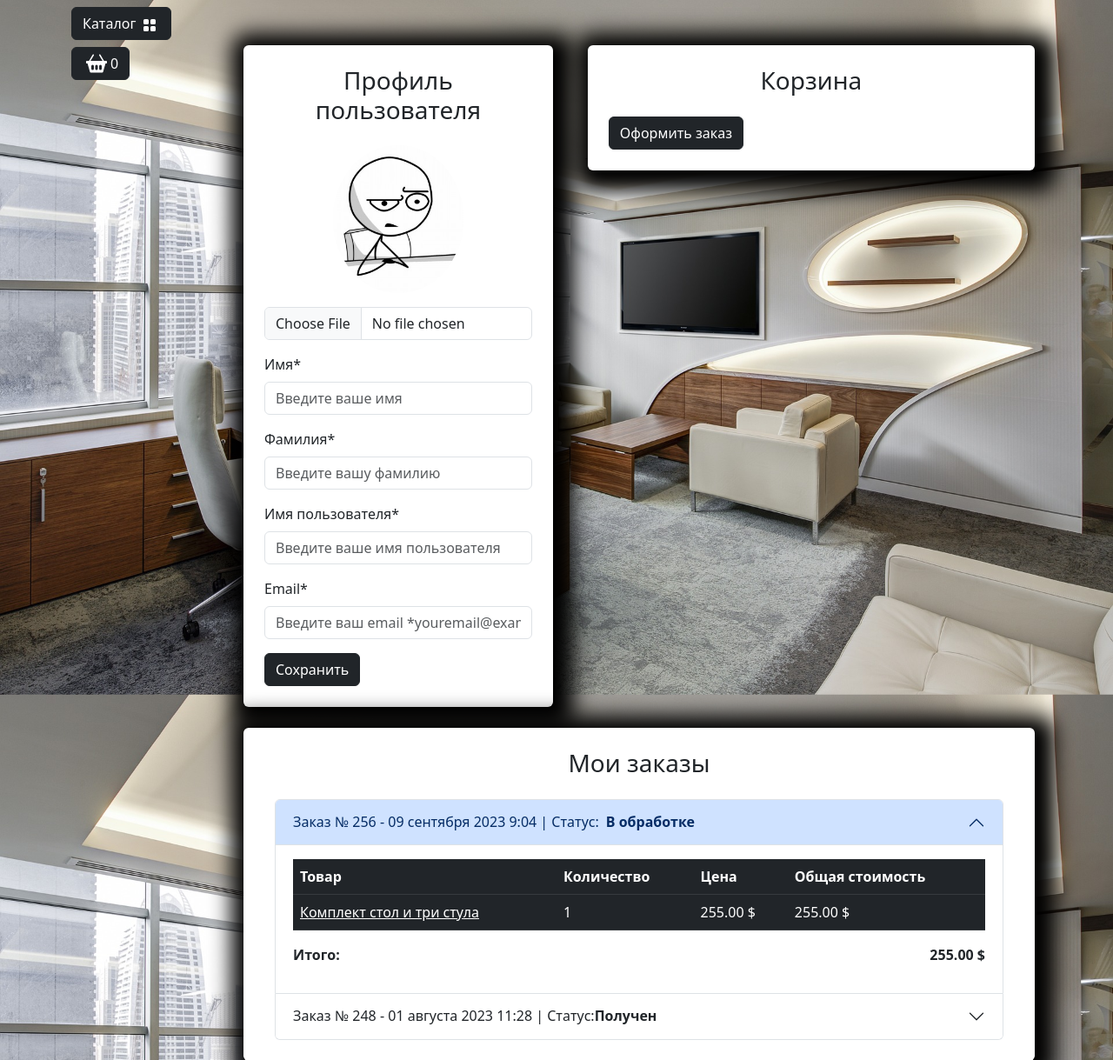
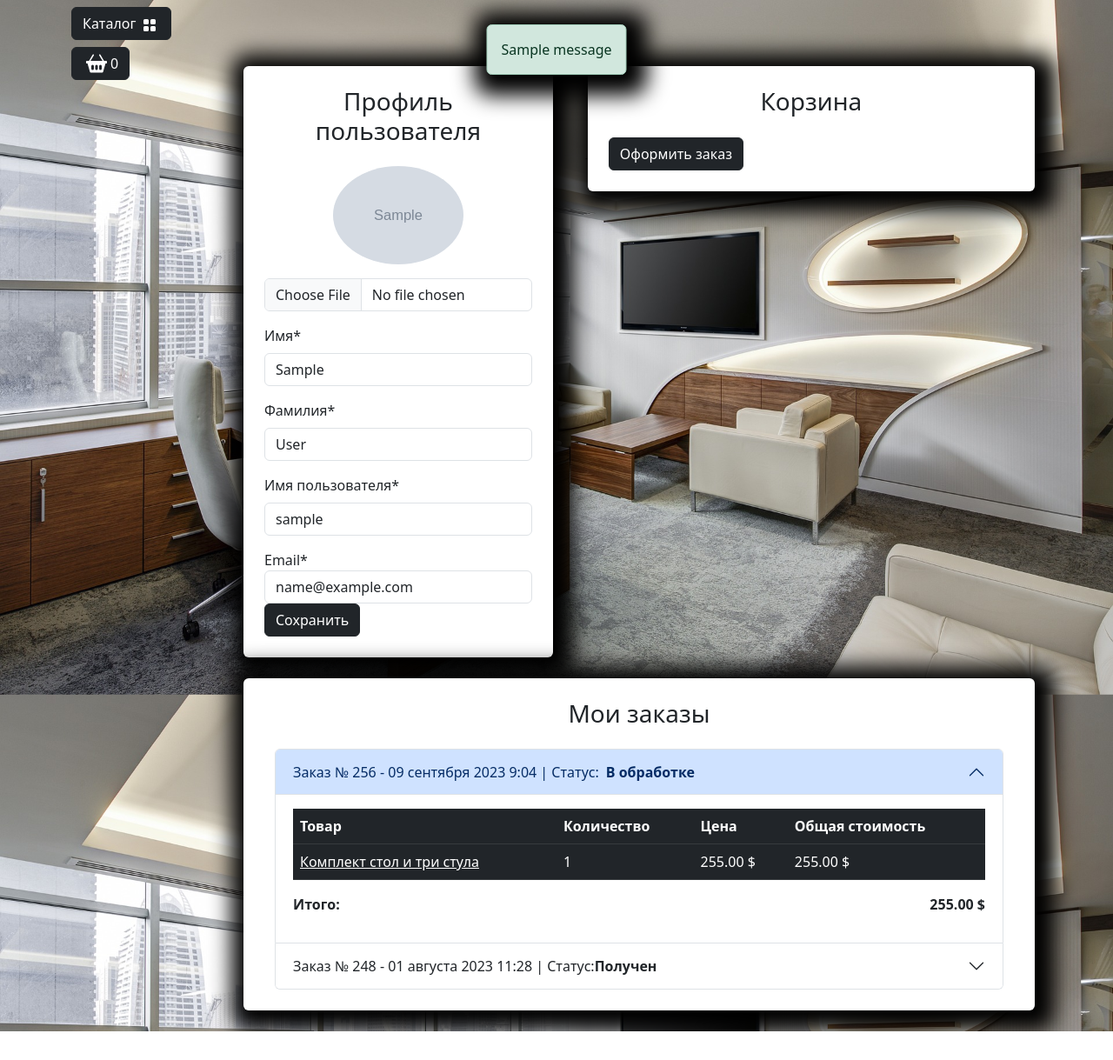
Before and after one commit to Saber21-web/app, a Django app: page /user/profile/ in a window 1280 px wide. Shown: the part 56-1275 px from the top of the page at 87% size. After the commit the page ends 1242 px from the top, so only its background shows below. Run offline with Django 5.2, Linux system fonts and the light colour scheme; a user stored in the database is signed in; tables that the repository leaves empty hold one stand-in row (values such as "Sample post"); grey boxes marked "Sample" are stand-in pictures; one stand-in notice (Sample message) is shown; some libraries are stand-ins or nearby versions.

Commit message:
Profile form, controller & notifications are ready

```diff
--- a/templates/includes/notifications.html
+++ b/templates/includes/notifications.html
@@ -1,4 +1,5 @@
 {% load static %}
+
 {% if form.non_field_errors %}
     <div class="container mt-4">
         <div class="row justify-content-center">
@@ -11,3 +12,27 @@
         </div>
     </div>
 {% endif %}
+
+<div class="container mt-4">
+    <div class="row justify-content-center">
+        <div class="col-md-6">
+            {% if messages %}
+                {% for message in messages %}
+                    {% if message.tags == 'success' %}
+                    <div id="notification" class="position-fixed start-50 translate-middle-x z-3 alert alert-success fade show custom-shadow" role="alert">
+                        {{ message }}
+                    </div>
+                    {% endif %}
+                    {% if message.tags == 'warning' %}
+                    <div id="notification" class="position-fixed start-50 translate-middle-x z-3 alert alert-danger fade show custom-shadow" role="alert">
+                        {{ message }}
+                    </div>
+                    {% endif %}
+                {% endfor %}
+            {% else %}
+            <div id="jq-notification" class="position-fixed start-50 translate-middle-x z-3 alert alert-success fade show custom-shadow" style="display: none;" role="alert">
+            </div>
+            {% endif %}
+        </div>
+    </div>
+</div>
--- a/users/forms.py
+++ b/users/forms.py
@@ -12,19 +12,6 @@
 
     username = forms.CharField()
     password = forms.CharField()
-
-    # username = forms.CharField(
-    #     label = 'Имя',
-    #     widget=forms.TextInput(attrs={"autofocus": True,
-    #                                   'class': 'form-control',
-    #                                   'placeholder': 'Введите ваше имя пользователя'})
-    # )
-    # password = forms.CharField(
-    #     label = 'Пароль',
-    #     widget=forms.PasswordInput(attrs={"autocomplete": "current-password",
-    #                                       'class': 'form-control',
-    #                                       'placeholder': 'Введите ваш пароль'})
-    # )
 
 class UserRegistrationForm(UserCreationForm):
 
@@ -46,52 +33,20 @@
     password1 = forms.CharField()
     password2 = forms.CharField()
 
+class ProfileForm(forms.ModelForm):
 
-    # first_name = forms.CharField(
-    #     widget=forms.TextInput(
-    #         attrs={
-    #             "class": "form-control",
-    #             "placeholder": "Введите ваше имя",
-    #         }
-    #     )
-    # )
-    # last_name = forms.CharField(
-    #     widget=forms.TextInput(
-    #         attrs={
-    #             "class": "form-control",
-    #             "placeholder": "Введите вашу фамилию",
-    #         }
-    #     )
-    # )
-    # username = forms.CharField(
-    #     widget=forms.TextInput(
-    #         attrs={
-    #             "class": "form-control",
-    #             "placeholder": "Введите ваше имя пользователя",
-    #         }
-    #     )
-    # )
-    # email = forms.CharField(
-    #     widget=forms.EmailInput(
-    #         attrs={
-    #             "class": "form-control",
-    #             "placeholder": "Введите ваш email *youremail@example.com",
-    #         }
-    #     )
-    # )
-    # password1 = forms.CharField(
-    #     widget=forms.PasswordInput(
-    #         attrs={
-    #             "class": "form-control",
-    #             "placeholder": "Введите ваш пароль",
-    #         }
-    #     )
-    # )
-    # password2 = forms.CharField(
-    #     widget=forms.PasswordInput(
-    #         attrs={
-    #             "class": "form-control",
-    #             "placeholder": "Поддтвердите ваш пароль",
-    #         }
-    #     )
-    # )
+    class Meta:
+        model = User
+        fields = (
+            "image",
+            "first_name",
+            "last_name",
+            "username",
+            "email",
+        )
+
+    image = forms.ImageField(required=False)
+    first_name = forms.CharField()
+    last_name = forms.CharField()
+    username = forms.CharField()
+    email = forms.CharField()
--- a/users/templates/users/profile.html
+++ b/users/templates/users/profile.html
@@ -9,35 +9,69 @@
             <div class="col-md-5">
                 <div class=" bg-white p-4 mb-4 mx-2 rounded custom-shadow">
                     <h3 class="text-center mb-4">Профиль пользователя</h3>
-                    <form>
+                    <form action="{% url "users:profile" %}" method="post" enctype="multipart/form-data">
+                        {% csrf_token %}
                         <div class="row">
                             <div class="col-md-12 mb-3 text-center">
-                                <img src="{% static "deps/images/baseavatar.jpg" %}"
-                                    alt="Аватар пользователя" class="img-fluid rounded-circle"
-                                    style="max-width: 150px;">
-                                <input type="file" class="form-control mt-3" id="avatar"
+                                {% if user.image %}
+                                    <img src="{{ user.image.url }}"
+                                        alt="Аватар пользователя" class="img-fluid rounded-circle"
+                                        style="max-width: 150px;">
+                                {% else %}
+                                    <img src="{% static "deps/images/baseavatar.jpg" %}"
+                                        alt="Аватар пользователя" class="img-fluid rounded-circle"
+                                        style="max-width: 150px;">
+                                {% endif %}
+                                <input type="file" class="form-control mt-3" id="id_image"
+                                    name="image"
                                     accept="image/*">
+                                    {% if form.image.errors %}
+                                    <div class="alert alert-danger alert-dismissible fade show">{{form.image.errors}}</div>
+                                    {% endif %}
                             </div>
                             <div class="col-md-12 mb-3">
-                                <label for="firstName" class="form-label">Имя*</label>
-                                <input type="text" class="form-control" id="firstName"
-                                    placeholder="Введите ваше имя" value="" required>
+                                <label for="id_first_name" class="form-label">Имя*</label>
+                                <input type="text" class="form-control" id="id_first_name"
+                                    name="first_name"
+                                    placeholder="Введите ваше имя"
+                                    value="{{ form.first_name.value }}"
+                                    required>
+                                    {% if form.first_name.errors %}
+                                    <div class="alert alert-danger alert-dismissible fade show">{{form.first_name.errors}}</div>
+                                    {% endif %}
                             </div>
                             <div class="col-md-12 mb-3">
-                                <label for="lastName" class="form-label">Фамилия*</label>
-                                <input type="text" class="form-control" id="lastName"
-                                    placeholder="Введите вашу фамилию" value="" required>
+                                <label for="id_last_name" class="form-label">Фамилия*</label>
+                                <input type="text" class="form-control" id="id_last_name"
+                                    name="last_name"
+                                    placeholder="Введите вашу фамилию"
+                                    value="{{ form.last_name.value }}"
+                                    required>
+                                    {% if form.last_name.errors %}
+                                    <div class="alert alert-danger alert-dismissible fade show">{{form.last_name.errors}}</div>
+                                    {% endif %}
                             </div>
                             <div class="col-md-12 mb-3">
-                                <label for="username" class="form-label">Имя пользователя*</label>
-                                <input type="text" class="form-control" id="username"
-                                    placeholder="Введите ваше имя пользователя" value="" required>
+                                <label for="id_username" class="form-label">Имя пользователя*</label>
+                                <input type="text" class="form-control" id="id_username"
+                                    name="username"
+                                    placeholder="Введите ваше имя пользователя"
+                                    value="{{ form.username.value }}"
+                                    required>
+                                    {% if form.username.errors %}
+                                    <div class="alert alert-danger alert-dismissible fade show">{{form.username.errors}}</div>
+                                    {% endif %}
                             </div>
-                            <div class="col-md-12 mb-3">
-                                <label for="email" class="form-label">Email*</label>
-                                <input type="email" class="form-control" id="email"
-                                    placeholder="Введите ваш email *youremail@example.com" value=""
+                            <div class="col-md-12 mb
+                                <label for="id_email" class="form-label">Email*</label>
+                                <input type="email" class="form-control" id="id_email"
+                                    name="email"
+                                    placeholder="Введите ваш email *youremail@example.com"
+                                    value="{{ form.email.value }}"
                                     required>
+                                    {% if form.email.errors %}
+                                    <div class="alert alert-danger alert-dismissible fade show">{{form.email.errors}}</div>
+                                    {% endif %}
                             </div>
                         </div>
                         <button type="submit" class="btn btn-dark">Сохранить</button>
--- a/users/views.py
+++ b/users/views.py
@@ -1,9 +1,11 @@
+from django.contrib.auth.decorators import login_required
 from django.contrib import auth
 from django.http import HttpResponseRedirect
 from django.shortcuts import redirect, render
 from django.urls import reverse
+from django.contrib import messages
 
-from users.forms import UserLoginForm, UserRegistrationForm
+from users.forms import UserLoginForm, UserRegistrationForm, ProfileForm
 
 
 def login(request):
@@ -15,6 +17,7 @@
             user = auth.authenticate(username=username, password=password)
             if user:
                 auth.login(request, user)
+                messages.success(request, f'{username}, Вы вошли на сайт')
                 return HttpResponseRedirect(reverse('main:index'))
     else:
         form = UserLoginForm()
@@ -33,6 +36,7 @@
             form.save()
             user = form.instance
             auth.login(request, user)
+            messages.success(request, f'{user.username}, Вы успешно зарегистрированы и вошли в акаунт')
             return HttpResponseRedirect(reverse('main:index'))
     else:
         form = UserRegistrationForm()
@@ -43,14 +47,25 @@
     }
     return render(request, 'users/registration.html', context)
 
+@login_required
+def profile(request):
+    if request.method == 'POST':
+        form = ProfileForm(data=request.POST, instance=request.user, files=request.FILES)
+        if form.is_valid():
+            form.save()
+            messages.success(request, 'Ваш профиль успешно обновлен')
+            return HttpResponseRedirect(reverse('user:profile'))
+    else:
+        form = ProfileForm(instance=request.user)
 
-def profile(request):
     context = {
-        'title': 'Home - Кабинет'
+        'title': 'Home - Кабинет',
+        'form': form
     }
     return render(request, 'users/profile.html', context)
 
-
+@login_required
 def logout(request):
+    messages.success(request, f'{request.user.username},Вы вышли из аккаунта')
     auth.logout(request)
     return redirect(reverse('main:index'))
```
